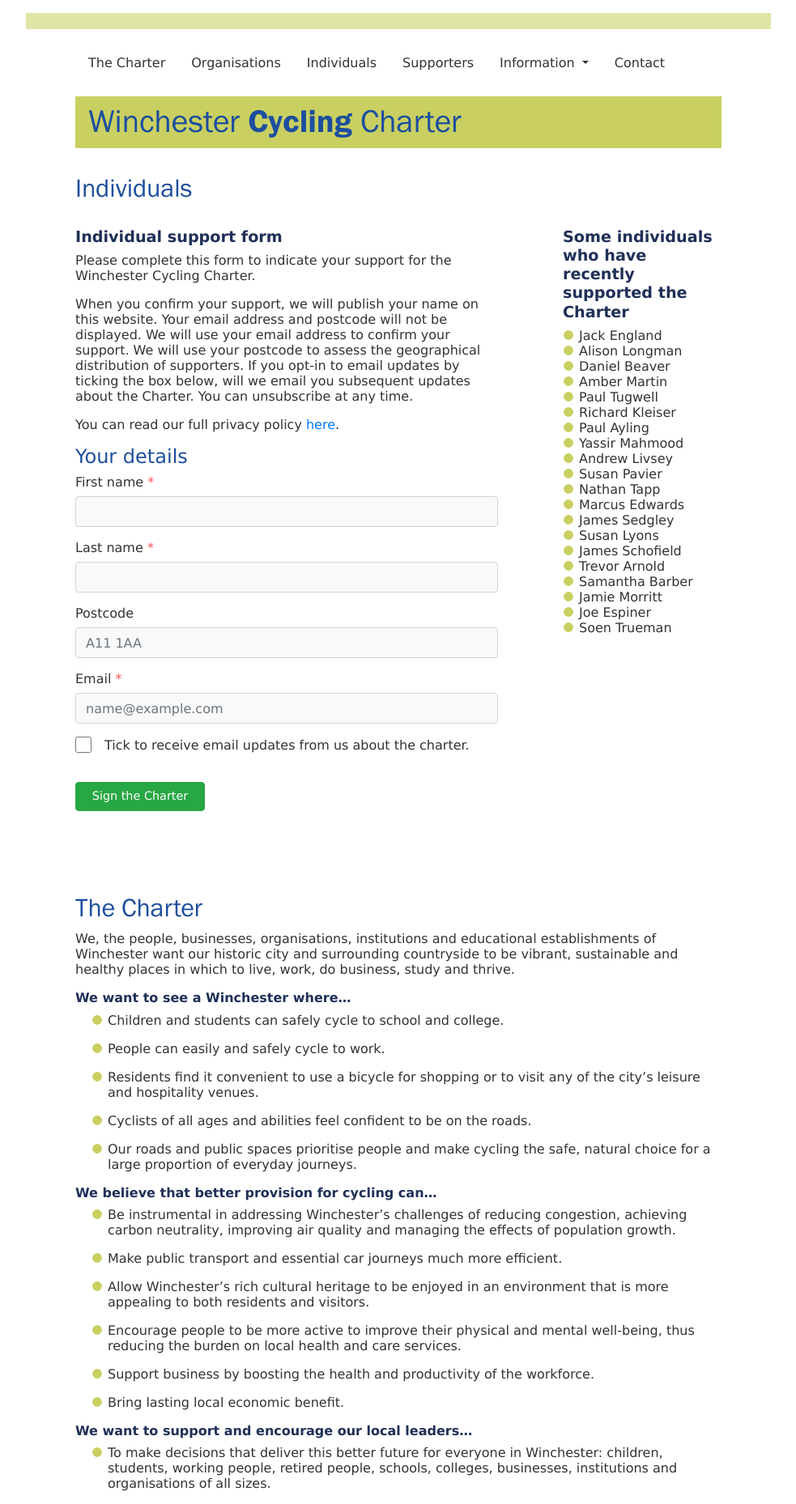
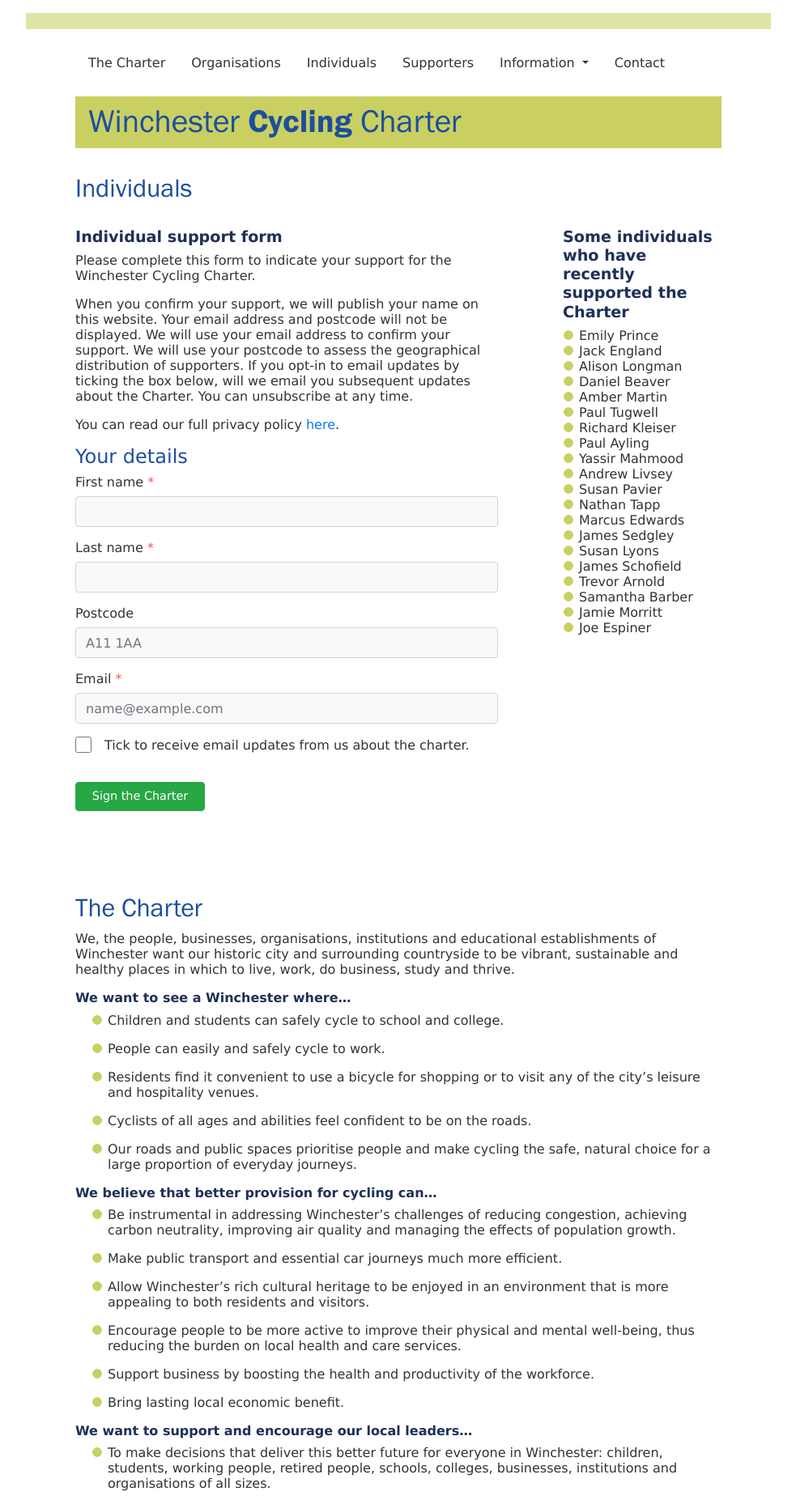
Before and after one commit to winchestercyclingcharter/winchestercyclingcharter.github.io, a Jekyll site: the page built from ind-page.md, in a window 1280 px wide. Shown: the whole page at 81% size, without its empty margins (148-1131 px from the left). Built offline with Jekyll 4.4.1, drawn with Linux system fonts in a browser that asks for light colours; nearby versions of some CDN libraries.

Commit message:
Update people.yml

```diff
--- a/_data/people.yml
+++ b/_data/people.yml
@@ -878,3 +878,4 @@ people:
 - { lastname: Beaver, firstname: Daniel, dt: 20250706-090709-569569 }
 - { lastname: Longman, firstname: Alison, dt: 20250721-101142-715980 }
 - { lastname: England, firstname: Jack, dt: 20250722-135531-472625 }
+- { lastname: Prince, firstname: Emily, dt: 20250925-181103-594291 }
```
